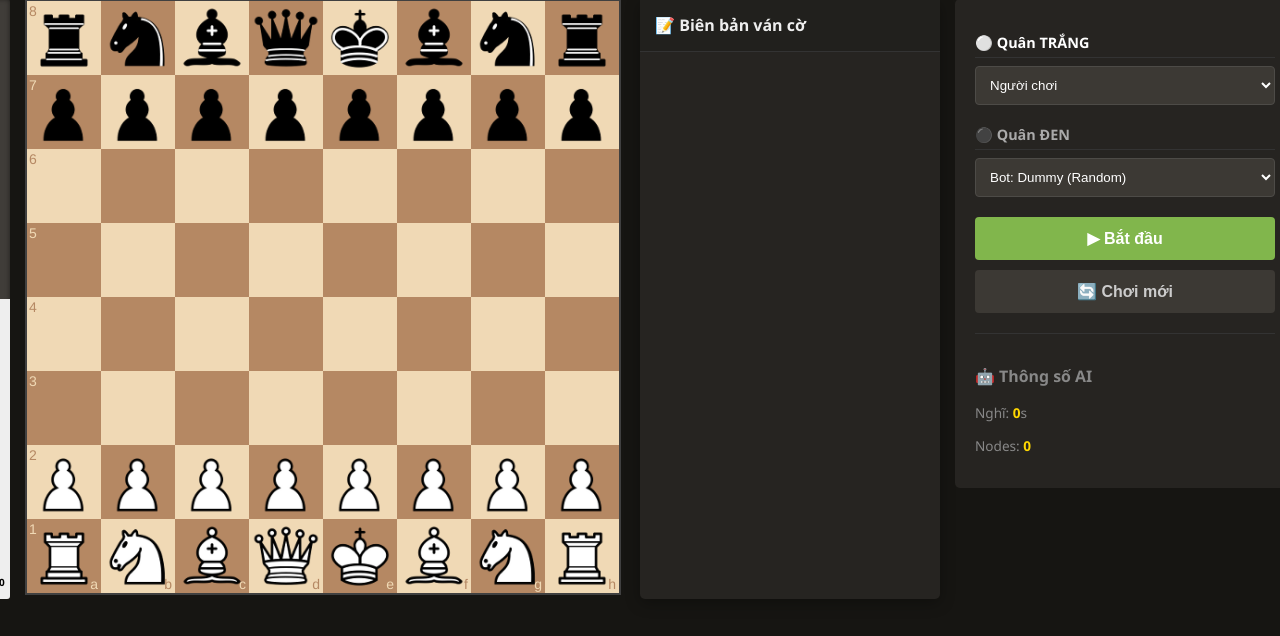
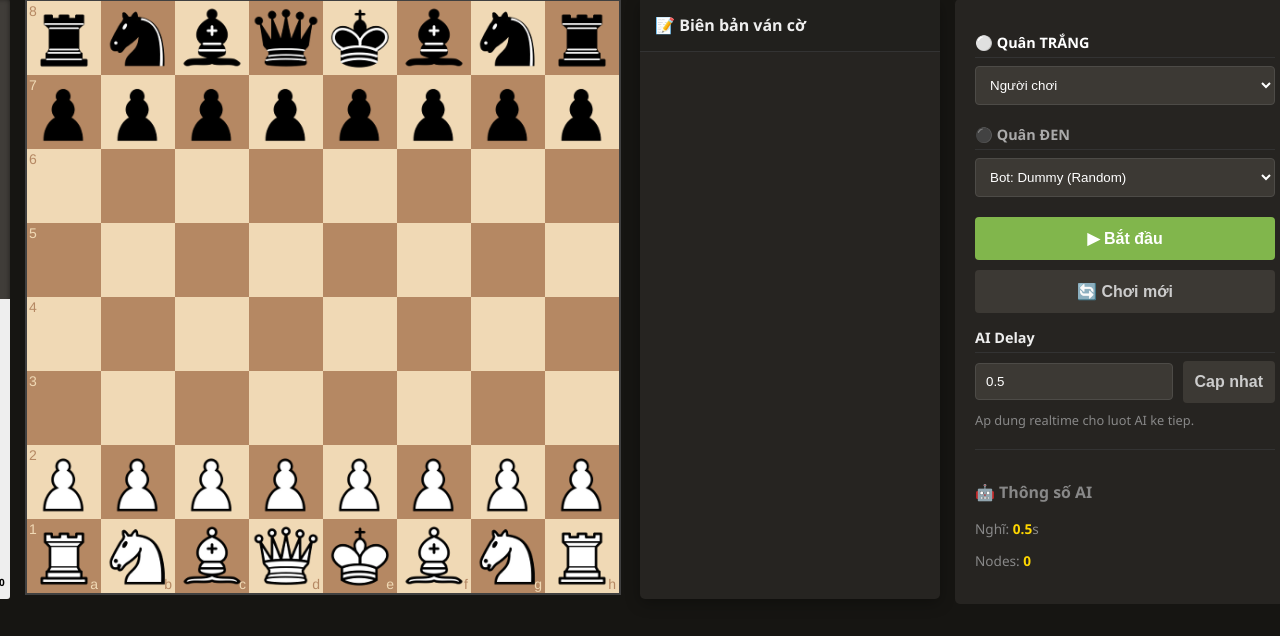
Before and after one commit to thienphucope/chessBot, a Flask app: page / in a window 1280 px wide. Shown: the part 164-800 px from the top of the page. Run offline with Flask 3, Linux system fonts and the light colour scheme; some libraries are stand-ins or nearby versions.

Commit message:
set deplay

```diff
--- a/app.py
+++ b/app.py
@@ -1,4 +1,5 @@
 import time
+import threading
 import chess
 from flask import Flask, render_template
 from flask_socketio import SocketIO, emit
@@ -20,6 +21,11 @@ from algorithms import get_random_move, get_stockfish_move
 app = Flask(__name__)
 app.config['SECRET_KEY'] = Config.SECRET_KEY
 socketio = SocketIO(app, cors_allowed_origins="*", async_mode=Config.ASYNC_MODE)
+ai_task_lock = threading.Lock()
+ai_task_scheduled = False
+ai_task_generation = 0
+runtime_settings_lock = threading.Lock()
+ai_thinking_delay = float(getattr(Config, 'AI_THINKING_DELAY', 0.5))
 
 # --- ROUTES ---
 @app.route('/')
@@ -40,7 +46,40 @@ def sync_board(last_san=None, annotation=None, evaluation=None):
         'evaluation': round(evaluation, 2)
     })
 
-def perform_turn(move_uci):
+def get_ai_thinking_delay():
+    with runtime_settings_lock:
+        return ai_thinking_delay
+
+def set_ai_thinking_delay(delay):
+    global ai_thinking_delay
+    with runtime_settings_lock:
+        ai_thinking_delay = delay
+
+def sync_runtime_settings():
+    socketio.emit('ai_settings_sync', {
+        'thinking_delay': round(get_ai_thinking_delay(), 2)
+    })
+
+def schedule_ai_turn():
+    global ai_task_scheduled
+    if not game_engine.is_ai_turn():
+        return
+
+    with ai_task_lock:
+        if ai_task_scheduled:
+            return
+        ai_task_scheduled = True
+        generation = ai_task_generation
+
+    socketio.start_background_task(run_ai, generation)
+
+def invalidate_ai_tasks():
+    global ai_task_scheduled, ai_task_generation
+    with ai_task_lock:
+        ai_task_generation += 1
+        ai_task_scheduled = False
+
+def perform_turn(move_uci, schedule_next_ai=True):
     fen_before = game_engine.board.fen()
     eval_before = evaluator.get_eval(fen_before)
 
@@ -59,46 +98,93 @@ def perform_turn(move_uci):
     if game_engine.board.is_game_over():
         res = game_engine.save_log()
         socketio.emit('game_over', {'result': res})
-    elif game_engine.is_ai_turn():
-        socketio.start_background_task(run_ai)
+    elif schedule_next_ai and game_engine.is_ai_turn():
+        schedule_ai_turn()
 
-def run_ai():
-    delay = getattr(Config, 'AI_THINKING_DELAY', 0.5)
-    time.sleep(delay)
+def run_ai(task_generation):
+    global ai_task_scheduled
 
-    if not game_engine.is_ai_turn(): return
-    algo = game_engine.get_current_ai_algo()
-    move_uci = None
+    try:
+        while True:
+            with ai_task_lock:
+                if task_generation != ai_task_generation:
+                    return
 
-    if algo == 'stockfish':
-        move = get_stockfish_move(game_engine.board)
-        if move: move_uci = move.uci()
-    else:
-        move = get_random_move(game_engine.board)
-        if move: move_uci = move.uci()
+            if not game_engine.is_ai_turn():
+                return
 
-    if move_uci:
-        perform_turn(move_uci)
+            time.sleep(get_ai_thinking_delay())
+
+            with ai_task_lock:
+                if task_generation != ai_task_generation:
+                    return
+
+            if not game_engine.is_ai_turn():
+                return
+
+            algo = game_engine.get_current_ai_algo()
+            move_uci = None
+
+            if algo == 'stockfish':
+                move = get_stockfish_move(game_engine.board)
+                if move:
+                    move_uci = move.uci()
+            else:
+                move = get_random_move(game_engine.board)
+                if move:
+                    move_uci = move.uci()
+
+            if not move_uci:
+                return
+
+            perform_turn(move_uci, schedule_next_ai=False)
+    finally:
+        with ai_task_lock:
+            if task_generation == ai_task_generation:
+                ai_task_scheduled = False
 
 @socketio.on('move')
 def handle_player_move(data):
-    if not game_engine.is_ai_turn(): perform_turn(data.get('move'))
+    if not game_engine.is_ai_turn():
+        perform_turn(data.get('move'))
+
+@socketio.on('connect')
+def handle_connect():
+    sync_board()
+    emit('game_state_sync', {'is_running': game_engine.is_running})
+    emit('ai_settings_sync', {'thinking_delay': round(get_ai_thinking_delay(), 2)})
 
 @socketio.on('set_roles')
 def handle_settings(data):
     game_engine.update_settings(white=data.get('white'), black=data.get('black'))
-    if game_engine.is_ai_turn(): socketio.start_background_task(run_ai)
 
 @socketio.on('toggle_game')
 def handle_toggle(data):
     game_engine.update_settings(running=data.get('running'))
-    if game_engine.is_ai_turn(): socketio.start_background_task(run_ai)
+    if game_engine.is_ai_turn():
+        schedule_ai_turn()
 
 @socketio.on('reset')
 def handle_reset():
+    invalidate_ai_tasks()
     game_engine.reset()
     sync_board()
     socketio.emit('game_state_sync', {'is_running': False})
 
+@socketio.on('set_ai_delay')
+def handle_set_ai_delay(data):
+    try:
+        delay = float(data.get('delay'))
+    except (TypeError, ValueError):
+        emit('ai_settings_error', {'message': 'AI thinking delay khong hop le.'})
+        return
+
+    if delay < 0 or delay > 10:
+        emit('ai_settings_error', {'message': 'AI thinking delay phai nam trong khoang 0-10 giay.'})
+        return
+
+    set_ai_thinking_delay(delay)
+    sync_runtime_settings()
+
 if __name__ == '__main__':
     socketio.run(app, debug=True)
--- a/static/css/style.css
+++ b/static/css/style.css
@@ -148,6 +148,38 @@ select {
     outline: none;
 }
 
+input[type="number"] {
+    width: 100%;
+    padding: 10px;
+    background: #3c3934;
+    color: #fff;
+    border: 1px solid #4d4b47;
+    border-radius: 4px;
+    outline: none;
+    box-sizing: border-box;
+}
+
+.inline-control {
+    display: grid;
+    grid-template-columns: 1fr auto;
+    gap: 10px;
+    align-items: center;
+}
+
+.control-hint {
+    margin: 8px 0 0;
+    font-size: 0.8rem;
+    color: #888;
+}
+
+.control-hint.error {
+    color: #fa412d;
+}
+
+.control-hint.success {
+    color: #81b64c;
+}
+
 .action-buttons { display: flex; flex-direction: column; gap: 10px; }
 
 button {
--- a/static/js/main.js
+++ b/static/js/main.js
@@ -3,6 +3,8 @@ $(function() {
     var game = new Chess();
     var socket = io();
     var isRunning = false;
+    var rolesLocked = false;
+    var aiDelay = 0.5;
 
     socket.on('board_state', function(data) {
         game.load(data.fen);
@@ -26,9 +28,28 @@ $(function() {
         updateUI();
     });
 
+    socket.on('ai_settings_sync', function(data) {
+        aiDelay = Number(data.thinking_delay || 0);
+        $('#ai-delay-input').val(aiDelay.toFixed(1));
+        $('#thinking-time').text(aiDelay.toFixed(1));
+        setDelayMessage('Da cap nhat AI delay thanh ' + aiDelay.toFixed(1) + 's.', 'success');
+    });
+
+    socket.on('ai_settings_error', function(data) {
+        setDelayMessage(data.message || 'Khong the cap nhat AI delay.', 'error');
+    });
+
     function updateUI() {
+        $('#white-role, #black-role').prop('disabled', rolesLocked);
         if (isRunning) { $('#start-btn').hide(); $('#pause-btn').show(); }
         else { $('#start-btn').show(); $('#pause-btn').hide(); }
+    }
+
+    function setDelayMessage(message, type) {
+        var el = $('#ai-delay-message');
+        el.text(message);
+        el.removeClass('error success');
+        if (type) el.addClass(type);
     }
 
     function updateStatus() {
@@ -101,6 +122,7 @@ $(function() {
 
     $('#start-btn').on('click', function() {
         isRunning = true;
+        rolesLocked = true;
         socket.emit('toggle_game', { running: true });
         updateUI();
     });
@@ -117,11 +139,27 @@ $(function() {
         $('#eval-bar-fill').css('height', '50%');
         $('#eval-text').text('0.0');
         isRunning = false;
+        rolesLocked = false;
         updateUI();
     });
 
     $('#white-role, #black-role').on('change', function() {
         socket.emit('set_roles', { white: $('#white-role').val(), black: $('#black-role').val() });
+    });
+
+    $('#apply-delay-btn').on('click', function() {
+        var value = Number($('#ai-delay-input').val());
+        if (!Number.isFinite(value) || value < 0 || value > 10) {
+            setDelayMessage('AI delay phai nam trong khoang 0-10 giay.', 'error');
+            return;
+        }
+        socket.emit('set_ai_delay', { delay: value });
+    });
+
+    $('#ai-delay-input').on('keydown', function(event) {
+        if (event.key === 'Enter') {
+            $('#apply-delay-btn').trigger('click');
+        }
     });
 
     board = Chessboard('board', {
@@ -133,4 +171,5 @@ $(function() {
         onSnapEnd: function() { board.position(game.fen()); }
     });
     updateStatus();
+    $('#thinking-time').text(aiDelay.toFixed(1));
 });
--- a/templates/index.html
+++ b/templates/index.html
@@ -51,6 +51,15 @@
                 <button id="reset-btn" class="secondary-btn">🔄 Chơi mới</button>
             </div>
 
+            <div class="control-group">
+                <h3>AI Delay</h3>
+                <div class="inline-control">
+                    <input id="ai-delay-input" type="number" min="0" max="10" step="0.1" value="0.5">
+                    <button id="apply-delay-btn" class="secondary-btn" type="button">Cap nhat</button>
+                </div>
+                <p id="ai-delay-message" class="control-hint">Ap dung realtime cho luot AI ke tiep.</p>
+            </div>
+
             <div class="bot-stats">
                 <h3>🤖 Thông số AI</h3>
                 <p>Nghĩ: <span id="thinking-time">0</span>s</p>
```
Also changed, not shown: 1 other file.
